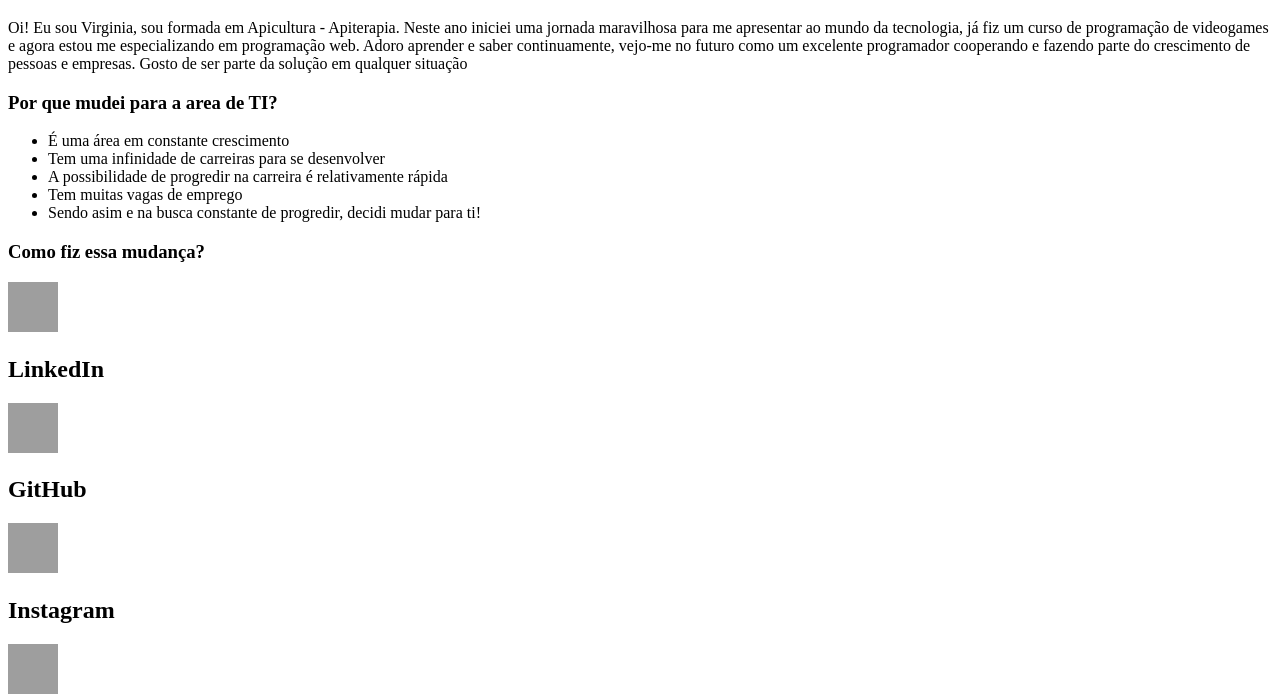
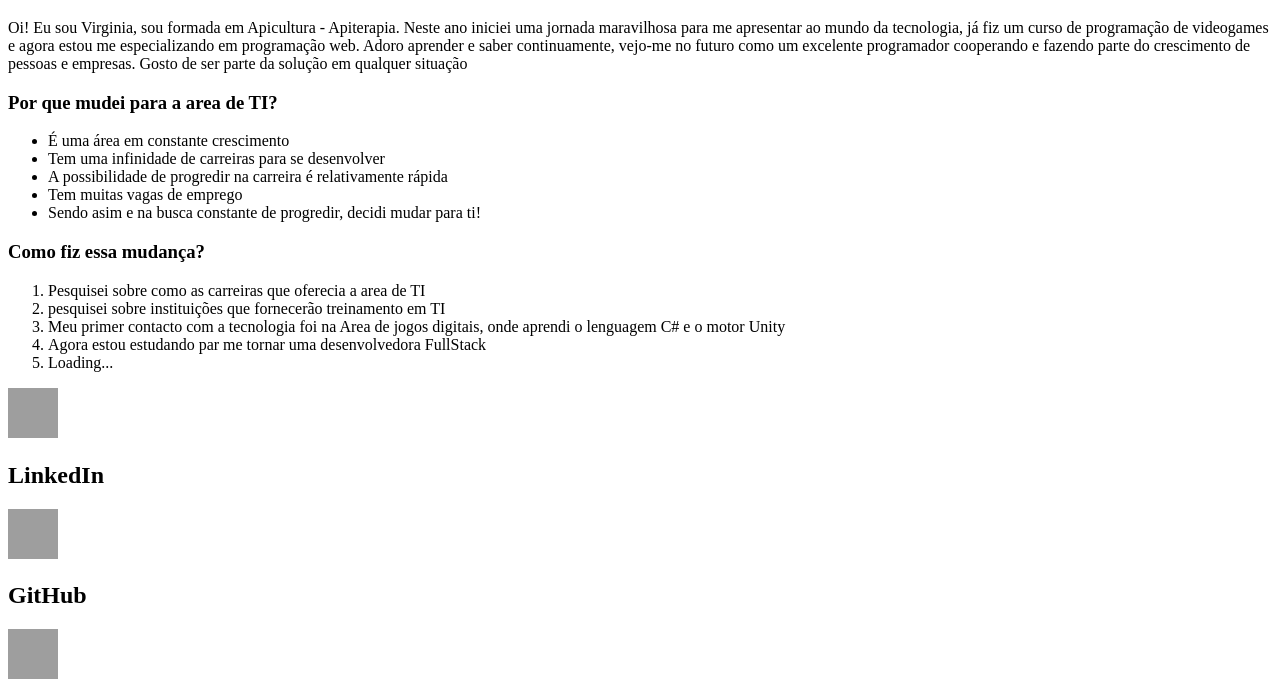
Before and after one commit to TomokoFujimoto/Portafolio, a plain HTML site: page index.html in a window 1280 px wide. Shown: the part 87-787 px from the top of the page. Drawn offline with Linux system fonts and the light colour scheme; grey boxes are pictures that could not be loaded.

Commit message:
Agregue una lista ordenada

```diff
--- a/index.html
+++ b/index.html
@@ -26,7 +26,16 @@
       <li>Sendo asim e na busca constante de progredir, decidi mudar para ti!</li>
     </ul>
     </div>
+    <div>
     <h3>Como fiz essa mudança?</h3>
+    <ol>
+      <li>Pesquisei sobre como as carreiras que oferecia a area de TI</li>
+      <li>pesquisei sobre instituições que fornecerão treinamento em TI </li>
+      <li>Meu primer contacto com a tecnologia foi na Area de jogos digitais, onde aprendi o lenguagem C# e o motor Unity </li>
+      <li>Agora estou estudando par me tornar uma desenvolvedora FullStack</li>
+      <li>Loading...</li>
+      </ol>
+
     <div>
     <img src="https://cdn-icons-png.flaticon.com/512/174/174857.png" width="50" height="50" alt="logo linkedin"/>
     <h2>LinkedIn</h2>
```
